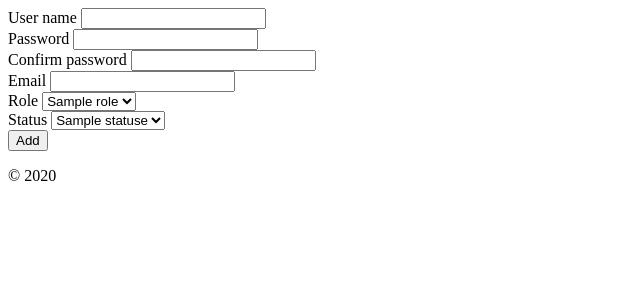
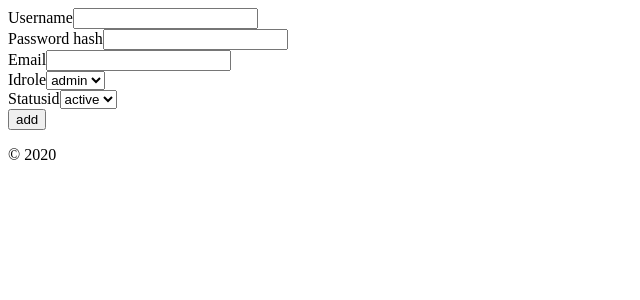
Before and after one commit to RomanBil/ExamPHP, a Yii app: template backend/views/user/index.php in a window 1280 px wide. Shown: the top 300 px of the page, without its empty margins (0-640 px from the left). Run offline with PHP 8.4 and a stand-in for Yii, Linux system fonts and the light colour scheme; the template is opened without the code that fills it: most values are stand-ins (such as "Sample title", 1, 10 or a date in 2020); form fields are guessed from the names that the template uses; data that the repository does not hold is empty; some libraries are stand-ins or nearby versions.

Commit message:
ActiveFormPart1

```diff
--- a/backend/controllers/UserController.php
+++ b/backend/controllers/UserController.php
@@ -30,9 +30,7 @@ class UserController extends Controller
         }
 
         return $this->render('index',[
-            'model' => $model,
-            'roles' => $model->getListRoles(),
-            'statuses' => $model->getListStatus()
+            'model' => $model
             ]);
     }
 
--- a/backend/models/CategoryForm.php
+++ b/backend/models/CategoryForm.php
@@ -7,7 +7,6 @@ use yii\db\ActiveRecord;
 
 class CategoryForm extends ActiveRecord
 {
-    public $name;
 
     public static function tableName(){
         return '{{categorysound}}';
@@ -16,7 +15,7 @@ class CategoryForm extends ActiveRecord
     public function rules()
     {
         return [
-            [['name','id'], 'required'],
+            [['name'], 'required'],
         ];
     }
 
--- a/backend/views/user/index.php
+++ b/backend/views/user/index.php
@@ -1,66 +1,47 @@
 <?php
-  if($model->getErrors()){
-    foreach($model->getErrors()['username'] as $error){
-        echo$error;
-    }
-    foreach($model->getErrors()['password'] as $error){
-      echo$error;
-    }
-    foreach($model->getErrors()['password2'] as $error){
-      echo$error;
-    }
-    foreach($model->getErrors()['email'] as $error){
-      echo$error;
-    }
-    foreach($model->getErrors()['role'] as $error){
-      echo$error;
-    }
-    foreach($model->getErrors()['status'] as $error){
-      echo$error;
-    }
-  }
+  // if($model->getErrors()){
+  //   foreach($model->getErrors()['username'] as $error){
+  //       echo$error;
+  //   }
+  //   foreach($model->getErrors()['password'] as $error){
+  //     echo$error;
+  //   }
+  //   foreach($model->getErrors()['password2'] as $error){
+  //     echo$error;
+  //   }
+  //   foreach($model->getErrors()['email'] as $error){
+  //     echo$error;
+  //   }
+  //   foreach($model->getErrors()['role'] as $error){
+  //     echo$error;
+  //   }
+  //   foreach($model->getErrors()['status'] as $error){
+  //     echo$error;
+  //   }
+  // }
 ?>
 
-<form method="POST">
-  <div class="form-group">
-    <label for="username">User name</label>
-    <input type="text" class="form-control" id="username" name="username">
-  </div>
-  <div class="form-group">
-    <label for="password">Password</label>
-    <input type="password" class="form-control" id="password" name="password">
-  </div>
-  <div class="form-group">
-    <label for="password2">Confirm password</label>
-    <input type="password" class="form-control" id="password2" name="password2">
-  </div>
-  <div class="form-group">
-    <label for="email">Email</label>
-    <input type="text" class="form-control" id="email" name="email">
-  </div>
-  <div class="form-group">
-    <label for="role">Role</label>
-    <select id="role" name="role">
-    <?php
-        foreach($roles as $role){
-    ?>
-            <option value="<?= $role['id'] ?>"><?= $role["name"] ?></option>
-    <?php
-        }
-    ?>
-    </select>
-  </div>
-  <div class="form-group">
-    <label for="status">Status</label>
-    <select id="status" name="status">
-    <?php
-        foreach($statuses as $status){
-    ?>
-            <option value="<?= $status['id'] ?>"><?= $status["name"] ?></option>
-    <?php
-        }
-    ?>
-    </select>
-  </div>
-  <button type="submit" class="btn btn-success">Add</button>
-</form>
+<?php
+    use yii\helpers\Html;
+    use yii\bootstrap\ActiveForm;
+?>
+
+<?php $form = ActiveForm::begin(); ?>
+
+    <?php echo $form->field($model,'username') ?>
+
+    <?php echo $form->field($model,'password_hash') ?>
+
+    <?php echo $form->field($model,'email') ?>
+
+    <?php echo $form->field($model,'idrole')->dropDownList([
+      $model->getListRoles()
+    ]); ?>
+
+    <?php echo $form->field($model,'statusid')->dropDownList([
+      $model->getListStatus()
+    ]); ?>
+
+    <?php echo Html::submitButton('add',['class'=>'btn btn-success']) ?>
+
+<?php ActiveForm::end(); ?>
--- a/frontend/views/site/signup.php
+++ b/frontend/views/site/signup.php
@@ -31,9 +31,9 @@ $this->params['breadcrumbs'][] = $this->title;
                     <input type="password" class="form-control" id="password" name="password">
                 </div>
 
-                <div class="g-recaptcha" data-sitekey="6Lcno98UAAAAAOd3D9lkEZPu2b0fvrkJw68SLBEu"></div>
-
-                <!-- key2 6Lcwo98UAAAAAPBXWptXiD5S5kwwqro3OuXcim9j -->
+                <div class="g-recaptcha" data-sitekey="6LduSOAUAAAAANpVz1eS5M-dcmfkIHzqgU3Ufg4F"></div>
+                <!-- key v2 6LduSOAUAAAAANpVz1eS5M-dcmfkIHzqgU3Ufg4F -->
+                <!-- key v3 6Lcwo98UAAAAAPBXWptXiD5S5kwwqro3OuXcim9j -->
 
                 <input type="submit" class="btn btn-success" value="Signup">
             </form>
```
Also changed, not shown: backend/controllers/CategoryController.php (+16 -28 lines), backend/models/User.php (+30 -21 lines), backend/views/category/delete.php (+1 -11 lines), backend/views/category/index.php (+2 -14 lines), frontend/controllers/SiteController.php (+6 -4 lines).
